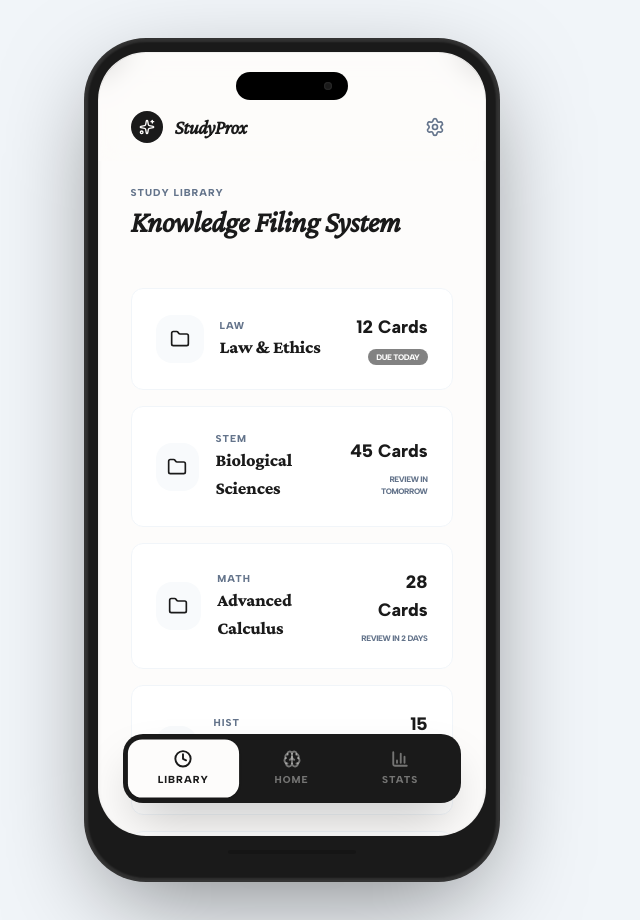
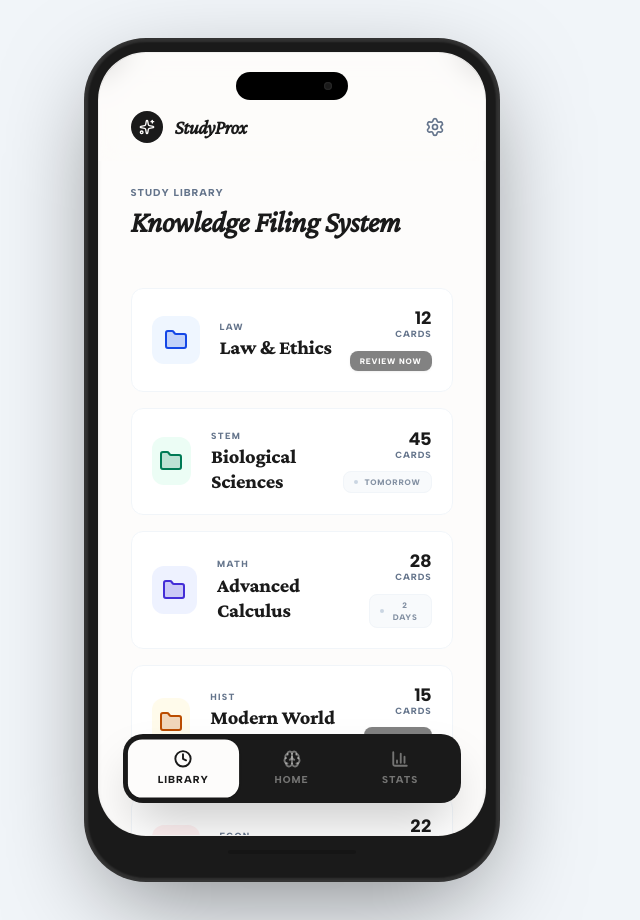
Before and after one commit to chuckabox/StudyProx, a React (Vite) app: page / in a window 1280 px wide. Both pictures are taken after a click on the button "LIBRARY". Shown: the whole page, without its empty margins (341-981 px from the left). Built offline with nearby package versions, Linux system fonts and the light colour scheme.

Commit message:
redesigned cards library

```diff
--- a/src/components/cards/FlashcardSuite.jsx
+++ b/src/components/cards/FlashcardSuite.jsx
@@ -44,7 +44,17 @@ export function FlashcardSuite() {
         </header>
 
         <div className="grid grid-cols-1 gap-4">
-          {folders.map((folder, i) => (
+          {folders.map((folder, i) => {
+            const subjectStyles = {
+              LAW: "bg-blue-50 text-blue-700",
+              STEM: "bg-emerald-50 text-emerald-700",
+              MATH: "bg-indigo-50 text-indigo-700",
+              HIST: "bg-amber-50 text-amber-700",
+              ECON: "bg-rose-50 text-rose-700"
+            };
+            const currentStyle = subjectStyles[folder.id] || "bg-slate-50 text-ink";
+
+            return (
               <button
                 key={folder.id}
                 onClick={() => {
@@ -52,35 +62,46 @@ export function FlashcardSuite() {
                   setView('list');
                 }}
                 className={cn(
-                "card-scholar p-6 flex items-center justify-between group hover:border-ink/20",
+                  "card-scholar p-5 flex items-center justify-between group hover:border-ink/20",
                   i === 0 ? "stagger-1" : i === 1 ? "stagger-2" : "stagger-3"
                 )}
               >
-              <div className="flex items-center gap-4">
-                <div className="w-12 h-12 bg-slate-50 rounded-lg flex items-center justify-center transition-colors group-hover:bg-ink group-hover:text-paper">
-                  <Folder className="w-5 h-5" />
+                <div className="flex items-center gap-5">
+                  <div className={cn(
+                    "w-12 h-12 rounded-xl flex items-center justify-center transition-all duration-300 group-hover:scale-110",
+                    currentStyle
+                  )}>
+                    <Folder className="w-6 h-6 fill-current opacity-20" />
+                    <Folder className="w-6 h-6 absolute" />
                   </div>
-                <div className="text-left">
-                  <p className="text-[10px] font-bold uppercase tracking-widest text-muted">{folder.id}</p>
-                  <h4 className="font-serif font-bold text-lg text-ink">{folder.name}</h4>
+                  <div className="text-left space-y-0.5">
+                    <p className="text-[9px] font-bold uppercase tracking-[0.15em] text-muted">{folder.id}</p>
+                    <h4 className="font-serif font-bold text-xl text-ink leading-tight">{folder.name}</h4>
                   </div>
                 </div>
-              <div className="text-right flex flex-col items-end gap-2">
-                <div className="flex flex-col items-end">
-                  <p className="text-lg font-bold text-ink">{folder.count} Cards</p>
+
+                <div className="flex flex-col items-end gap-2.5">
+                  <div className="text-right">
+                    <p className="text-lg font-bold text-ink leading-none">{folder.count}</p>
+                    <p className="text-[9px] font-bold uppercase tracking-widest text-muted">Cards</p>
                   </div>
+
                   {folder.due ? (
-                  <span className="px-2 py-0.5 bg-ink text-paper text-[8px] font-bold uppercase tracking-tighter rounded-full animate-pulse">
-                    Due Today
+                    <span className="px-2.5 py-1 bg-ink text-paper text-[8px] font-bold uppercase tracking-widest rounded-md shadow-sm animate-pulse">
+                      Review Now
                     </span>
                   ) : (
-                  <span className="text-[8px] font-bold uppercase tracking-tighter text-muted">
-                    Review in {folder.nextReview}
+                    <div className="flex items-center gap-1.5 px-2.5 py-1 bg-slate-50 rounded-md border border-slate-100">
+                      <div className="w-1 h-1 bg-slate-300 rounded-full" />
+                      <span className="text-[8px] font-bold uppercase tracking-widest text-muted/80">
+                        {folder.nextReview}
                       </span>
+                    </div>
                   )}
                 </div>
               </button>
-          ))}
+            );
+          })}
         </div>
       </div>
     );
```
Lines whose indentation alone changed are shown as unchanged.
